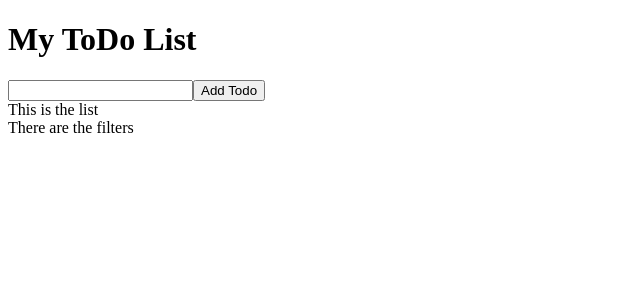
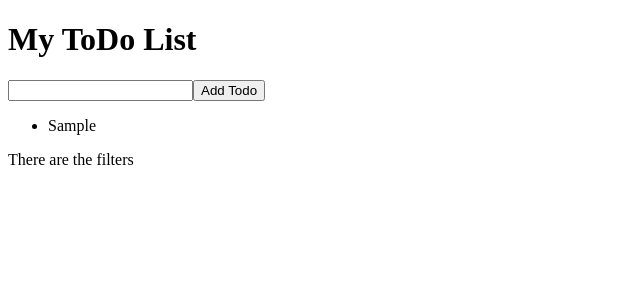
Before and after one commit to kara-o/TodoApp_Redux, a React (Create React App) app: page / in a window 1280 px wide. Both pictures are taken after typing "Sample" into the empty fields and a click on the input "Add Todo". Shown: the top 300 px of the page, without its empty margins (0-640 px from the left). Built offline with nearby package versions, Linux system fonts and the light colour scheme.

Commit message:
able to add todo to list

```diff
--- a/src/components/AddTodo.js
+++ b/src/components/AddTodo.js
@@ -28,4 +28,4 @@ const mapDispatchToProps = {
   addTodo
 };
 
-export default connect(null, { addTodo })(AddTodo);
+export default connect(null, { addTodo })(AddTodo); //using mapDispatchToProps in object form and passing object full of action creators, React-Redux automatically uses bindActionCreators
--- a/src/components/Todo.js
+++ b/src/components/Todo.js
@@ -1,7 +1,9 @@
 import React from 'react';
 
-const Todo = () => {
-  return <div>A todo</div>;
+const Todo = props => {
+  const { todo } = props;
+
+  return <li>{todo.text}</li>;
 };
 
 export default Todo;
--- a/src/components/TodoList.js
+++ b/src/components/TodoList.js
@@ -1,7 +1,30 @@
 import React from 'react';
+import Todo from './Todo';
 
-const TodoList = () => {
-  return <div>This is the list</div>;
+import { connect } from 'react-redux';
+
+const mapStateToProps = state => {
+  const { todos } = state;
+  return {
+    todosById: todos.todosById,
+    orderedIds: todos.orderedIds
+  };
 };
 
-export default TodoList;
+const TodoList = props => {
+  const { todosById, orderedIds } = props;
+
+  const displayTodos = () => {
+    return orderedIds.map(id => {
+      return <Todo key={id} todo={todosById[id]} />;
+    });
+  };
+
+  return (
+    <>
+      <ul>{displayTodos()}</ul>
+    </>
+  );
+};
+
+export default connect(mapStateToProps)(TodoList);
```
